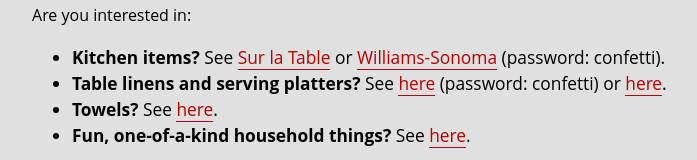
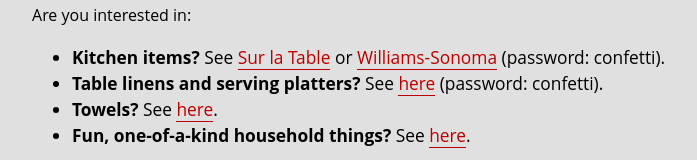
Before and after one commit to vsrs-biz/vsrs-biz.github.io, a plain HTML site: page registry.html in a window 1280 px wide. Shown: the part 167-327 px from the top of the page, without its empty margins (224-921 px from the left). Drawn offline with Linux system fonts and the light colour scheme; a web font is replaced by a local one.

Commit message:
remove anthro

```diff
--- a/registry.html
+++ b/registry.html
@@ -17,8 +17,7 @@
     Are you interested in:
     <ul>
       <li><b>Kitchen items?</b> See <a href="https://www.surlatable.com/giftregistry-customershow?ID=9b7a49ac65a221926dc23a2ac8">Sur la Table</a> or <a href="https://www.williams-sonoma.com/registry/8l7j76pbzn/registry-list.html">Williams-Sonoma</a> (password: confetti).
-      <li><b>Table linens and serving platters?</b> See <a href="https://www.summerillandbishop.com/apps/giftregistry/registry/210244">here</a> (password: confetti)
-	or <a href="https://www.anthropologie.com/registry/listing?registryId=79CFD64D3C3E">here</a>.
+      <li><b>Table linens and serving platters?</b> See <a href="https://www.summerillandbishop.com/apps/giftregistry/registry/210244">here</a> (password: confetti).
       <li><b>Towels?</b> See <a href="https://www.frontgate.com/gr/12698041?view=list&sortByTopFive=&description=&sortBy=&printPreview=&prevSortBy=">here</a>.
       <li><b>Fun, one-of-a-kind household things?</b> See <a href="http://www.etsy.com/registry/Nzc1MDYxMTN8NzE4ODkyNTA/">here</a>.
     </ul>
```
